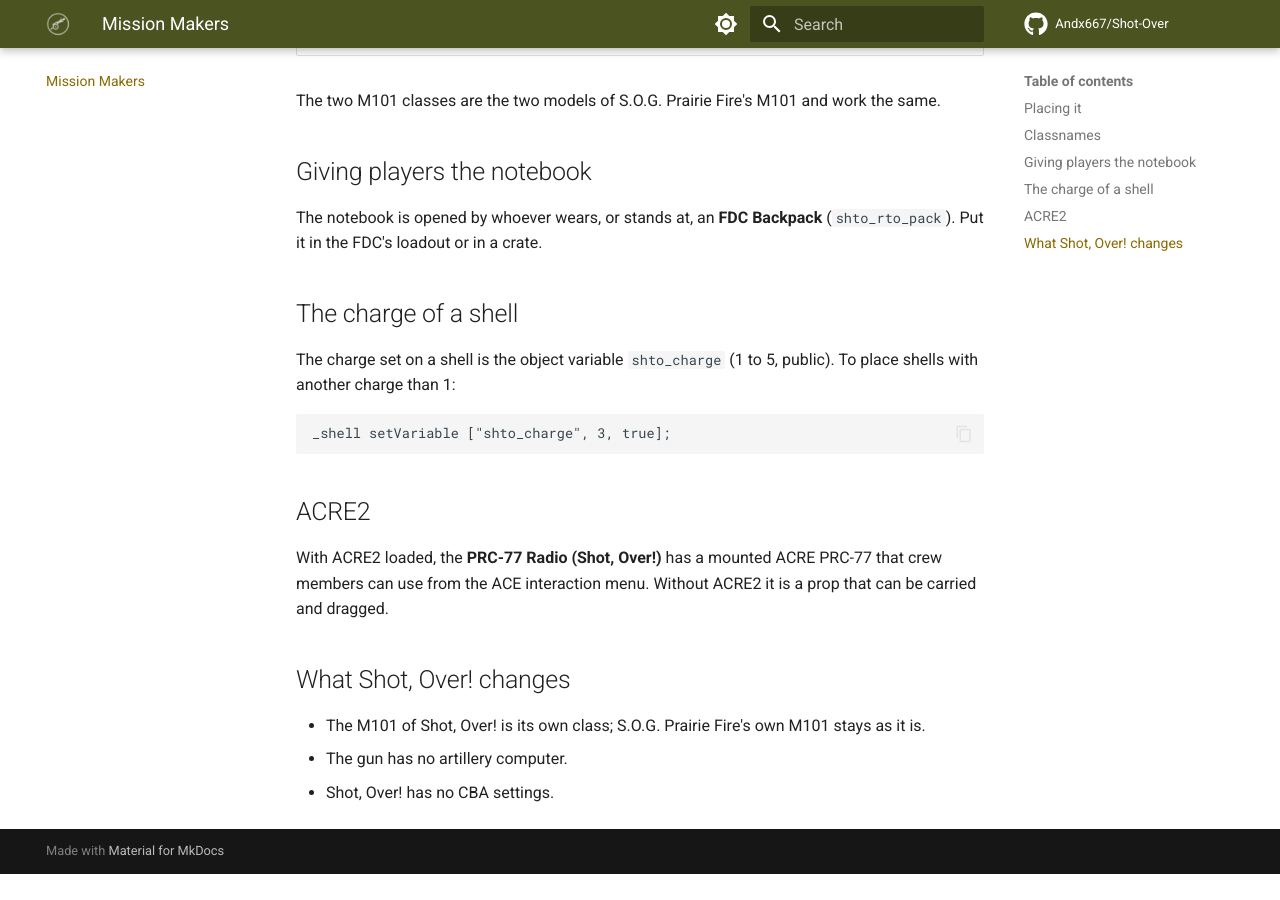
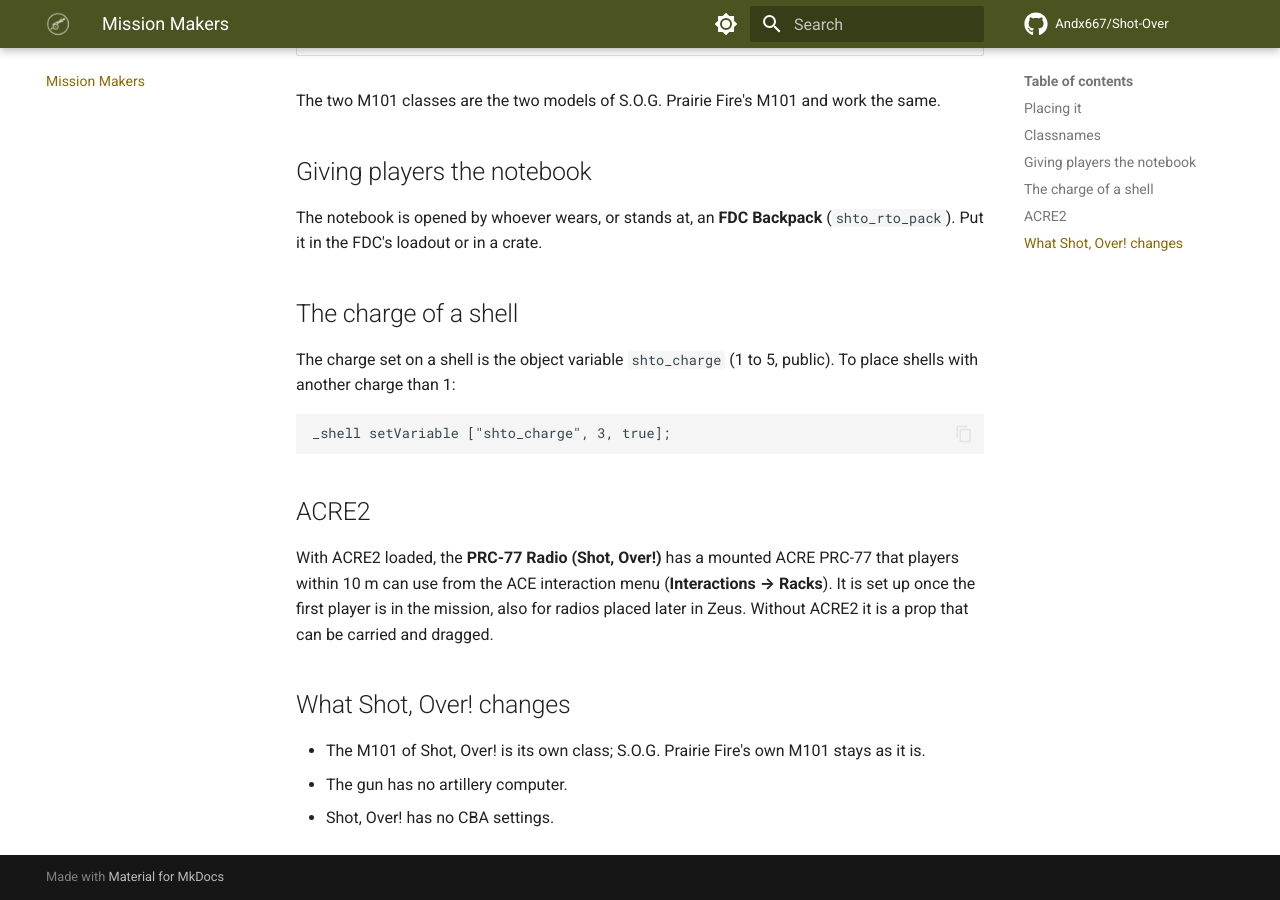
Before and after one commit to YannikH/Shot-Over, an MkDocs documentation site: the page built from docs/mission-makers.md, in a window 1280 px wide and 900 px high, scrolled down 941 px. Built offline with MkDocs 1.6.1 and Material for MkDocs 9.7.7, drawn with Linux system fonts in a browser that asks for light colours; plug-ins that fetch from the network failed and are left out; comment, search, counter and statistics services are not loaded; before the commit the page ends 1815 px from its top, so only the background shows below that.

Commit message:
ACRE - Fix the PRC-77 radio's rack never being set up
Co-Authored-By: Claude Opus 5.5 <noreply@anthropic.com>

```diff
--- a/docs/mission-makers.md
+++ b/docs/mission-makers.md
@@ -38,7 +38,7 @@ _shell setVariable ["shto_charge", 3, true];
 
 ## ACRE2
 
-With ACRE2 loaded, the **PRC-77 Radio (Shot, Over!)** has a mounted ACRE PRC-77 that crew members can use from the ACE interaction menu. Without ACRE2 it is a prop that can be carried and dragged.
+With ACRE2 loaded, the **PRC-77 Radio (Shot, Over!)** has a mounted ACRE PRC-77 that players within 10 m can use from the ACE interaction menu (**Interactions → Racks**). It is set up once the first player is in the mission, also for radios placed later in Zeus. Without ACRE2 it is a prop that can be carried and dragged.
 
 ## What Shot, Over! changes
 
```
Also changed, not shown: CHANGELOG.md (+1 -0 lines), addons/compat_acre/README.md (+2 -0 lines), 5 other files.
